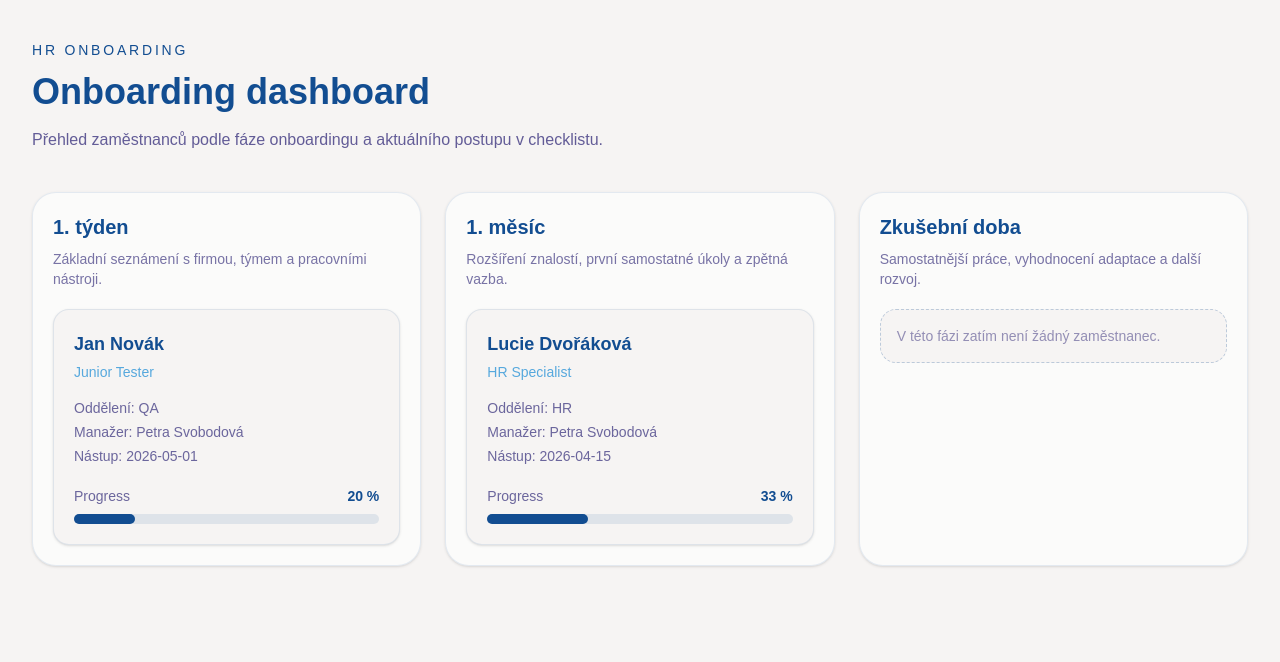
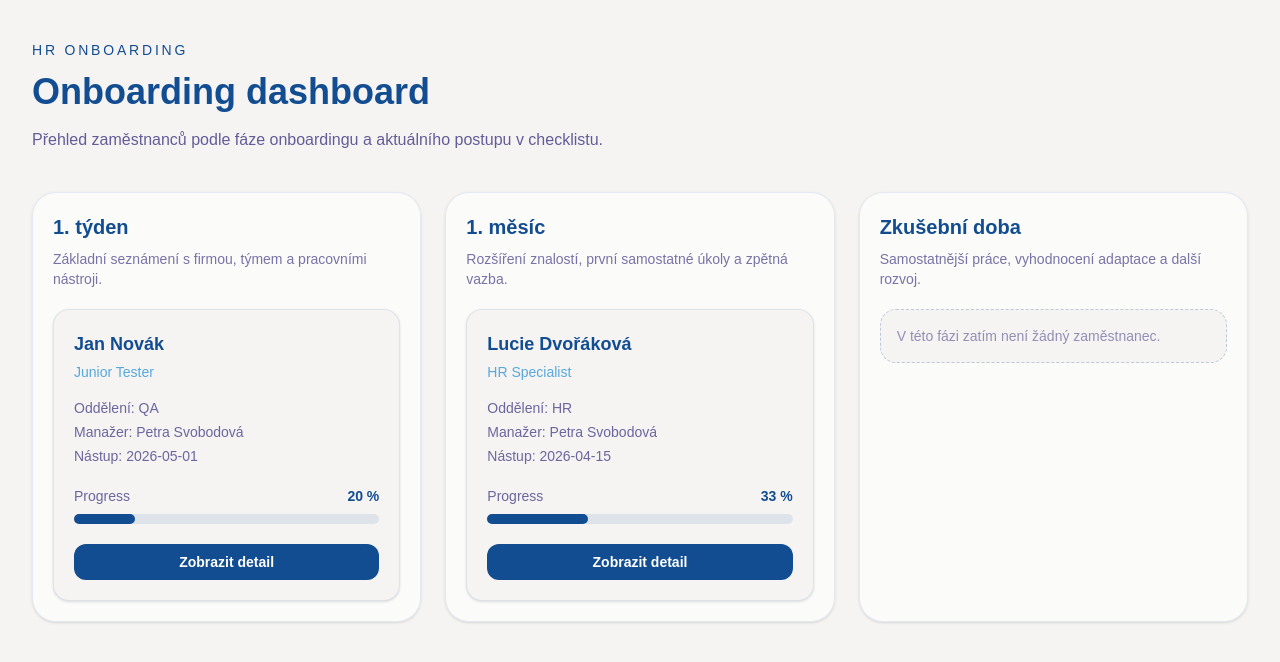
Before and after one commit to KostalJan/Onboarding, a React (Vite) app: page / in a window 1280 px wide. Shown: the top 662 px of the page. Built offline with nearby package versions, Linux system fonts and the light colour scheme; a web font is replaced by a local one.

Commit message:
Add employee to onboarding dashboard

```diff
--- a/src/components/dashboard/EmployeeCard.tsx
+++ b/src/components/dashboard/EmployeeCard.tsx
@@ -3,9 +3,13 @@ import { onboardingChecklists } from '../../data/checklists'
 
 interface EmployeeCardProps {
   employee: Employee
+  onSelectEmployee: (employee: Employee) => void
 }
 
-export function EmployeeCard({ employee }: EmployeeCardProps) {
+export function EmployeeCard({
+  employee,
+  onSelectEmployee,
+}: EmployeeCardProps) {
   const checklist = onboardingChecklists[employee.phaseId]
 
   const completedTasks = checklist.filter((task) =>
@@ -52,6 +56,14 @@ export function EmployeeCard({ employee }: EmployeeCardProps) {
           />
         </div>
       </div>
+
+      <button
+        type="button"
+        onClick={() => onSelectEmployee(employee)}
+        className="mt-5 w-full rounded-xl bg-primary-blue px-4 py-2 text-sm font-bold text-white transition hover:bg-midnight-blue"
+      >
+        Zobrazit detail
+      </button>
     </article>
   )
 }
--- a/src/components/dashboard/OnboardingColumn.tsx
+++ b/src/components/dashboard/OnboardingColumn.tsx
@@ -1,15 +1,17 @@
 import type { Employee } from '../../types/onboarding'
-import type { OnboardingPhase } from '../../data/onboardingPhases'
+import type { OnboardingPhase } from '../../data/phases'
 import { EmployeeCard } from './EmployeeCard'
 
 interface OnboardingColumnProps {
   phase: OnboardingPhase
   employees: Employee[]
+  onSelectEmployee: (employee: Employee) => void
 }
 
 export function OnboardingColumn({
   phase,
   employees,
+  onSelectEmployee,
 }: OnboardingColumnProps) {
   return (
     <section className="rounded-3xl border border-primary-blue/10 bg-white/60 p-5 shadow-sm">
@@ -18,7 +20,7 @@ export function OnboardingColumn({
           {phase.title}
         </h2>
 
-        <p className="mt-2 text-sm font-regular leading-5 text-midnight-blue/65">
+        <p className="mt-2 text-sm leading-5 text-midnight-blue/65">
           {phase.description}
         </p>
       </div>
@@ -26,7 +28,11 @@ export function OnboardingColumn({
       <div className="space-y-4">
         {employees.length > 0 ? (
           employees.map((employee) => (
-            <EmployeeCard key={employee.id} employee={employee} />
+            <EmployeeCard
+              key={employee.id}
+              employee={employee}
+              onSelectEmployee={onSelectEmployee}
+            />
           ))
         ) : (
           <p className="rounded-2xl border border-dashed border-primary-blue/25 bg-pearl-white p-4 text-sm text-midnight-blue/50">
--- a/src/components/dashboard/OnboardingDashboard.tsx
+++ b/src/components/dashboard/OnboardingDashboard.tsx
@@ -1,8 +1,13 @@
-import { initialEmployees } from '../../data/initialEmployees'
-import { onboardingPhases } from '../../data/onboardingPhases'
+import { useState } from 'react'
+import type { Employee } from '../../types/onboarding'
+import { initialEmployees } from '../../data/employees'
+import { onboardingPhases } from '../../data/phases'
 import { OnboardingColumn } from './OnboardingColumn'
 
 export function OnboardingDashboard() {
+  const [selectedEmployee, setSelectedEmployee] =
+    useState<Employee | null>(null)
+
   return (
     <div>
       <header className="mb-10">
@@ -14,7 +19,7 @@ export function OnboardingDashboard() {
           Onboarding dashboard
         </h1>
 
-        <p className="mt-4 max-w-2xl text-base font-regular text-midnight-blue/75">
+        <p className="mt-4 max-w-2xl text-base text-midnight-blue/75">
           Přehled zaměstnanců podle fáze onboardingu a aktuálního postupu
           v checklistu.
         </p>
@@ -31,10 +36,23 @@ export function OnboardingDashboard() {
               key={phase.id}
               phase={phase}
               employees={employeesInPhase}
+              onSelectEmployee={setSelectedEmployee}
             />
           )
         })}
       </div>
+
+      {selectedEmployee && (
+        <section className="mt-8 rounded-3xl border border-primary-blue/10 bg-white/70 p-6 shadow-sm">
+          <h2 className="text-2xl font-bold text-primary-blue">
+            Detail zaměstnance
+          </h2>
+
+          <p className="mt-2 text-midnight-blue/70">
+            {selectedEmployee.firstName} {selectedEmployee.lastName}
+          </p>
+        </section>
+      )}
     </div>
   )
 }
```
Also changed, not shown: src/data/employees.ts (renamed from src/data/initialEmployees.ts), src/data/phases.ts (renamed from src/data/onboardingPhases.ts).
